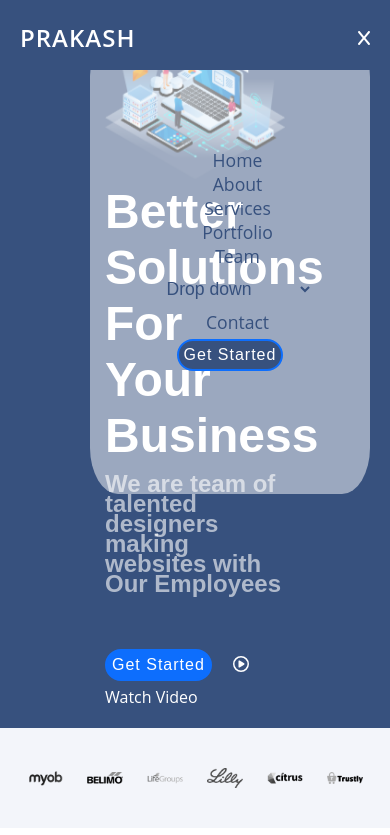
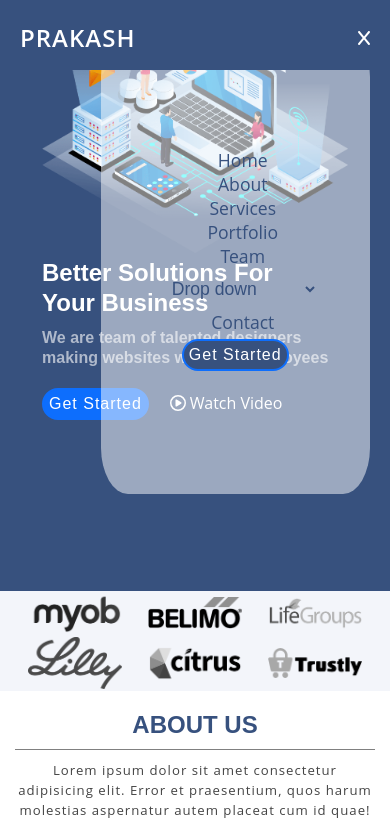
Before and after one commit to prakash07dz/Business-Website-Landing-Page, a plain HTML site: page index.html in a window 390 px wide. Shown: the top 835 px of the page. Drawn offline with Linux system fonts and the light colour scheme.

Commit message:
Update responsive.css

```diff
--- a/assets/css/responsive.css
+++ b/assets/css/responsive.css
@@ -2,20 +2,28 @@
   .logo-container {
     width: 20%;
   }
+
+  .nav-container .logo-container {
+    width: 23%;
+  }
+
   .nav-item-container ul li a {
     padding-left: 15px;
   }
+
   .nav-item-container ul li select {
     margin-left: 15px;
   }
 }
+
 @media only screen and (max-width: 992px) {
-  .nav-item-container{
+  .nav-item-container {
     position: relative;
     width: 100%;
     background: transparent;
-    justify-content: flex-end!important;
+    justify-content: flex-end !important;
   }
+
   .nav-item-container nav {
     width: 100%;
     min-height: 80vh;
@@ -34,30 +42,37 @@
     background: linear-gradient(rgba(255, 255, 255, 0.5), rgba(255, 255, 255, 0.5));
     z-index: -1;
   }
+
   .nav-item-container ul {
     flex-direction: column;
   }
-.nav-item-container ul li a{
+
+  .nav-item-container ul li a {
     color: #37517e;
   }
+
   .nav-item-container ul li select {
     background: transparent;
     color: #37517e;
 
   }
+
   .nav-item-container .hamburger-menu {
     display: inline-block;
     z-index: 999;
   }
-  .active .nav-item-container nav{
+
+  .active .nav-item-container nav {
     transform: translateX(0);
     opacity: 1;
     visibility: visible;
   }
-  .active .hamburger-menu .cross-icon{
+
+  .active .hamburger-menu .cross-icon {
     display: block;
   }
-  .active .hamburger-menu .ham-icon{
+
+  .active .hamburger-menu .ham-icon {
     display: none;
   }
 
@@ -65,33 +80,42 @@
   .hero-container {
     flex-direction: column-reverse;
   }
-  .hero-content {
+
+  .hero-container .hero-content {
     width: 85%;
     margin-bottom: 20px;
   }
-  .hero-img {
+
+  .hero-container .hero-img {
     width: 85%;
   }
+
   .hero-content h1 {
     font-size: 2.5rem;
     line-height: 50px;
   }
+
   .hero-content h2 {
     margin-bottom: 25px;
     font-size: 1.3rem;
   }
+
   .btn {
     margin-left: 0;
   }
+
   .about .about-content {
     margin-bottom: 20px;
   }
+
   .btn3 {
     margin-left: 10px;
   }
+
   .why-us-container {
     flex-direction: column-reverse;
   }
+
   .why-us .why-us-img {
     width: 85%;
   }
@@ -100,22 +124,28 @@
     width: 85%;
     padding-top: 25px;
   }
+
   .skills-container {
     padding: 40px 0;
   }
+
   .skill-img,
   .skills-right-container {
     width: 85%;
   }
+
   .services .card {
     width: 35%;
   }
+
   .section-title p {
     padding-bottom: 0;
   }
+
   .services .card .icon-box {
     padding: 45px 20px;
   }
+
   .cta {
     padding: 100px 0;
   }
@@ -123,18 +153,23 @@
   .team-members {
     margin-top: 60px;
   }
+
   .team-members .member .pic img {
     width: 100px;
   }
+
   .team .member .member-info {
     padding-left: 20px;
   }
+
   .team .member p {
     margin: 0;
   }
+
   .team .member .social {
     margin-top: 8px;
   }
+
   .pricing .box {
     width: 40%;
   }
@@ -143,15 +178,19 @@
     padding-top: 0;
     margin-top: 0;
   }
+
   .faq-list ul {
     margin: 0 auto;
   }
+
   .contact .row {
     margin-top: 0;
   }
+
   .contact .right-contact {
     width: 52%;
   }
+
   #footer .footer-top {
     width: 100%;
     padding: 40px 0 5px 0;
@@ -162,117 +201,155 @@
     font-size: 1.5rem
   }
 }
+
 @media only screen and (max-width: 768px) {
   .nav-item-container nav {
     min-height: 63vh;
   }
+
   .clients-container img {
     width: 10%;
   }
+
+  .hero-container .hero-content h1 {
+    font-size: 2rem;
+    line-height: 40px;
+  }
+
+  .hero-container .hero-content h2 {
+    margin-bottom: 25px;
+  }
+
   .why-us .why-us-img {
     width: 85%;
   }
+
   .why-us .content {
     width: 100%;
   }
+
   .services .card {
     width: 50%;
   }
+
   .cta {
     padding: 50px 0;
   }
+
   .cta-container {
     width: 95%;
   }
-  .portfolio-container > div {
+
+  .portfolio-container>div {
     width: 40%;
   }
+
   .pricing .box {
     width: 45%;
     padding: 20px 15px;
     margin: 30px 5px 20px 5px;
   }
+
   .pricing h4 {
     margin-bottom: 10px;
   }
+
   .pricing ul {
     padding: 5px 0;
   }
+
   .pricing ul li {
     padding: 10px 0 6px 20px;
   }
+
   .pricing .buy-btn {
     padding: 10px 15px;
   }
+
   .faq-list ul {
     width: 90%;
   }
+
   .contact .left-contact {
     margin-top: 35px;
   }
+
   .contact .left-contact,
   .contact .right-contact {
     width: 95%;
   }
+
   #footer .footer-newsletter {
     padding: 40px 0;
   }
+
   #footer .footer-newsletter form {
     width: 70%;
     left: 15%;
   }
+
   .footer-top .row div {
     width: 30%;
     margin: 0 5px;
   }
+
   #footer .footer-top .social-links a {
     font-size: 1rem;
   }
+
   .footer-bottom .copyright,
   .footer-bottom .credits {
     font-size: 0.7rem;
   }
+
   .footer-bottom .credits a {
     font-size: 1.2rem;
   }
 }
+
 @media only screen and (max-width: 425px) {
   .nav-container {
     justify-content: space-between;
   }
+
   .nav-item-container nav {
     min-height: 55vh;
   }
+
   .logo-container a,
   .nav-container .hamburger-menu {
     font-size: 1rem;
   }
-  .hero-container{
-    margin-top: 30px;
+
+  .hero-container .hero-content h1 {
+    font-size: 1.5rem;
+    line-height: 30px;
   }
-  .hero-content h1 {
-    font-size: 1.5rem;
-    line-height: 35px;
-  }
-  .hero-content h2 {
+
+  .hero-container .hero-content h2 {
     margin-bottom: 15px;
     font-size: 1rem;
     line-height: 20px;
   }
+
   .btn {
     font-size: 1rem;
     padding: 5px;
   }
+
   .clients-container img {
-    width: 10%;
+    width: 26%;
   }
+
   .section-title {
-   min-height: 210px;
+    min-height: 150px;
   }
+
   .section-title h2 {
     margin-top: 10px;
     padding: 10px 0 10px 0px;
   }
+
   .about-p {
     margin-top: 0;
     margin-bottom: 0.5rem;
@@ -280,17 +357,21 @@
     line-height: 1rem;
     padding: 5px;
   }
+
   .about-content .left-about-section ul li {
     padding-left: 5px;
   }
+
   .btn3 {
     font-size: 1rem;
     margin: 5px 0 5px 5px;
     padding: 5px 10px;
   }
+
   .why-us .content h3 {
     font-size: 1.5rem;
   }
+
   .why-us .content p {
     font-size: 0.825rem;
     margin-bottom: 0.5rem;
@@ -300,125 +381,165 @@
     margin-top: 10px;
     padding: 5px;
   }
+
   .accordion-header {
     font-size: 0.825rem;
   }
+
   .why-us .accordion-item span {
     font-size: 0.825rem;
     padding-right: 8px;
   }
+
   .skills-container {
     padding: 20px 0;
   }
+
   .skill-img,
   .skills-right-container {
     width: 90%;
   }
+
   .skills-right-container h3 {
     font-size: 1.5rem;
   }
+
   .skills-right-container p {
     font-size: 0.825rem;
   }
+
   .skillcontent {
     padding: 5px;
   }
+
   .skillitem {
     margin-bottom: 10px;
   }
+
   .section-title h2 {
     margin-top: 10px;
   }
+
   .card .icon-box {
     padding: 40px 25px;
     margin: 15px 10px;
   }
+
   .services .card {
     width: 100%;
   }
+
   .cta {
     padding: 20px 0;
   }
+
   .cta h3 {
     font-size: 1.5rem;
     padding-bottom: 5px;
   }
+
   .cta p {
     font-size: 0.875rem;
   }
+
   .cta .cta-btn {
     font-size: 0.825rem;
     padding: 10px 25px;
     margin: 5px;
   }
+
   .section-title h2 {
     font-size: 1.5rem;
   }
+
   .section-title p {
     font-size: 0.825rem;
   }
+
+  .section-cards .card .icon-box {
+    margin: 15px 10px;
+  }
+
   .portfolio ul li {
     margin: 8px 3px;
     font-size: 1rem;
     padding: 5px 10px;
   }
-  .portfolio-container > div {
+
+  .portfolio-container>div {
     width: 100%;
   }
+
   .team-members .member {
     padding: 15px;
   }
+
   .team-members {
     grid-template-columns: repeat(auto-fit, minmax(290px, 1fr));
   }
+
   .team-members .member .pic img {
     width: 60px;
   }
+
   .team .member h4 {
     margin-bottom: 3px;
     font-size: 1rem;
   }
+
   .team .member p {
     font-size: 0.825rem;
   }
+
   .pricing .box {
     width: 100%;
     padding: 15px 10px;
     margin: 20px 3px 10px 3px;
   }
+
   .form-section {
     display: inline-block;
   }
+
   .contact .php-email-form {
     padding: 10px;
   }
+
   .contact .php-email-form .form-group {
     margin-bottom: 10px;
     width: 100%;
   }
+
   .contact .php-email-form label {
     font-size: 1rem;
     width: 100%;
   }
+
   .form-section .form-group input:nth-child(2) {
     width: 140%;
   }
+
   .contact .php-email-form button[type="submit"] {
     padding: 10px 25px;
   }
+
   .footer-newsletter p {
     font-size: 0.825rem;
   }
+
   #footer .footer-newsletter form {
     width: 90%;
     left: 5%;
   }
+
   #footer .footer-newsletter form input[type="submit"] {
     padding: 0px 10px;
   }
+
   #footer .footer-top {
     padding: 25px 0 20px 0;
   }
+
   .footer-top .row div {
     width: 100%;
   }
@@ -433,7 +554,8 @@
   .nav-container {
     justify-content: space-between;
   }
-  .container{
+
+  .container {
     padding: 0 5px;
   }
 
@@ -441,118 +563,154 @@
     height: 45vh;
     object-fit: contain;
   }
+
   .hero-content h1 {
     font-size: 1rem;
     line-height: 20px;
   }
+
   .hero-content h2 {
     margin-bottom: 10px;
     font-size: 0.875rem;
     line-height: 20px;
   }
-.btn{
+
+  .btn {
     margin-bottom: 10px;
   }
-.hero-content button a, .hero-content span {
+
+  .hero-content button a,
+  .hero-content span {
     font-size: 0.875rem;
   }
+
   .clients-container {
     min-height: 65px;
   }
+
   .section-title h2 {
     font-size: 1rem;
   }
+
   .section-title {
     min-height: 40px;
   }
+
   .about-p {
     font-size: 0.825rem;
   }
-.left-about-section ul li{
+
+  .left-about-section ul li {
     font-size: 0.825rem;
   }
+
   .btn3 {
     font-size: 0.6rem;
     margin: 5px 0 5px 0px;
     padding: 5px 5px;
   }
+
   .why-us .content {
-  width: 85%;
+    width: 100%;
     padding-top: 10px;
   }
+
   .why-us .content h3 {
     font-size: 1rem;
   }
+
   .accordion-item.active .accordion-content {
     font-size: 0.825rem;
   }
+
   .skills-right-container h3 {
     font-size: 1rem;
   }
-.section-title {
-  height: 275px;
-}
+
+
   .services .card .icon-box {
     padding: 15px 5px;
     margin: 10px 10px;
   }
+
   .cta h3 {
     font-size: 1rem;
     padding-bottom: 5px;
   }
+
   .cta .cta-btn {
     padding: 5px 15px;
   }
+
   .portfolio ul li {
     margin: 5px 3px;
     font-size: 0.9rem;
     padding: 3px 5px;
   }
+
   .team-members {
     margin-top: 20px;
     grid-template-columns: repeat(auto-fit, minmax(150px, 1fr));
   }
+
   .team-members .member {
     padding: 5px;
     flex-direction: column;
   }
-.team-members .pic{
+
+  .team-members .pic {
     display: flex;
     align-items: center;
     justify-content: center;
   }
+
   .pricing .box {
     width: 100%;
-  padding: 5px 0px;
+    padding: 15px 10px;
     margin: 20px 0px 10px 0px;
   }
+
   .pricing .buy-btn {
     padding: 5px 10px;
   }
+
   .accordion-item {
     margin-top: 35px;
     padding: 0px;
   }
-.contact .left-contact, .contact .right-contact {
+
+  .contact .left-contact,
+  .contact .right-contact {
     width: 100%;
   }
+
   .contact .info h4 {
     padding: 0 0 0 20px;
     font-size: 15px;
   }
+
   .contact .info p {
     padding: 0px 0 10px 20px;
     margin-bottom: 15px;
     font-size: 12px;
   }
+
   .form-section .form-group input:nth-child(2) {
     width: 100%;
   }
+
   .contact .php-email-form button[type="submit"] {
     padding: 5px 15px;
   }
+
   #footer .footer-newsletter form {
     width: 95%;
     left: 3%;
   }
+  .footer-bottom .copyright, .footer-bottom .credits {
+    font-size: 0.6rem;
 }
+.footer-bottom .credits a {
+  font-size: 1rem;
+}
+}
```
Lines whose indentation alone changed are shown as unchanged.
